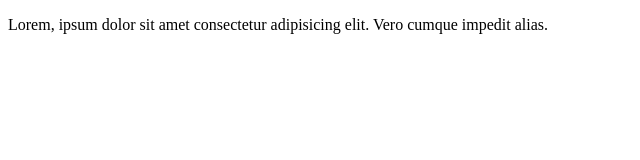
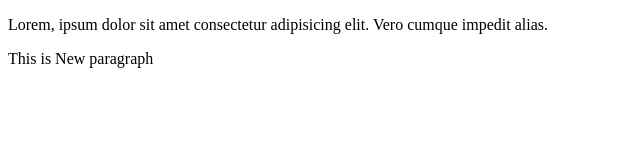
Before and after one commit to ayush-penumatsa/LocalRepo, a plain HTML site: page index.html in a window 1280 px wide. Shown: the whole page, without its empty margins (0-640 px from the left). Drawn offline with Linux system fonts and the light colour scheme.

Commit message:
add new feature

```diff
--- a/index.html
+++ b/index.html
@@ -7,5 +7,6 @@
 </head>
 <body>
     <p>Lorem, ipsum dolor sit amet consectetur adipisicing elit. Vero cumque impedit alias.</p>
+    <p>This is New paragraph</p>
 </body>
 </html>
```
